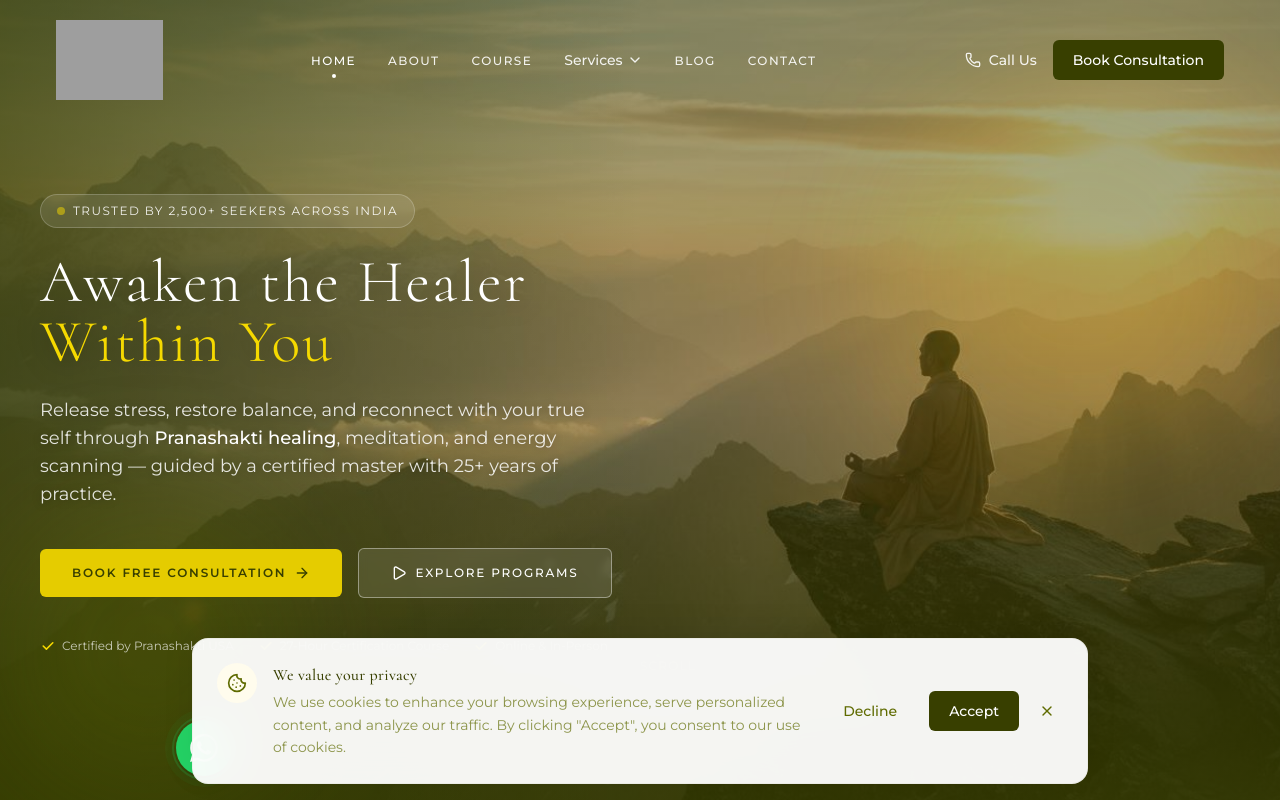
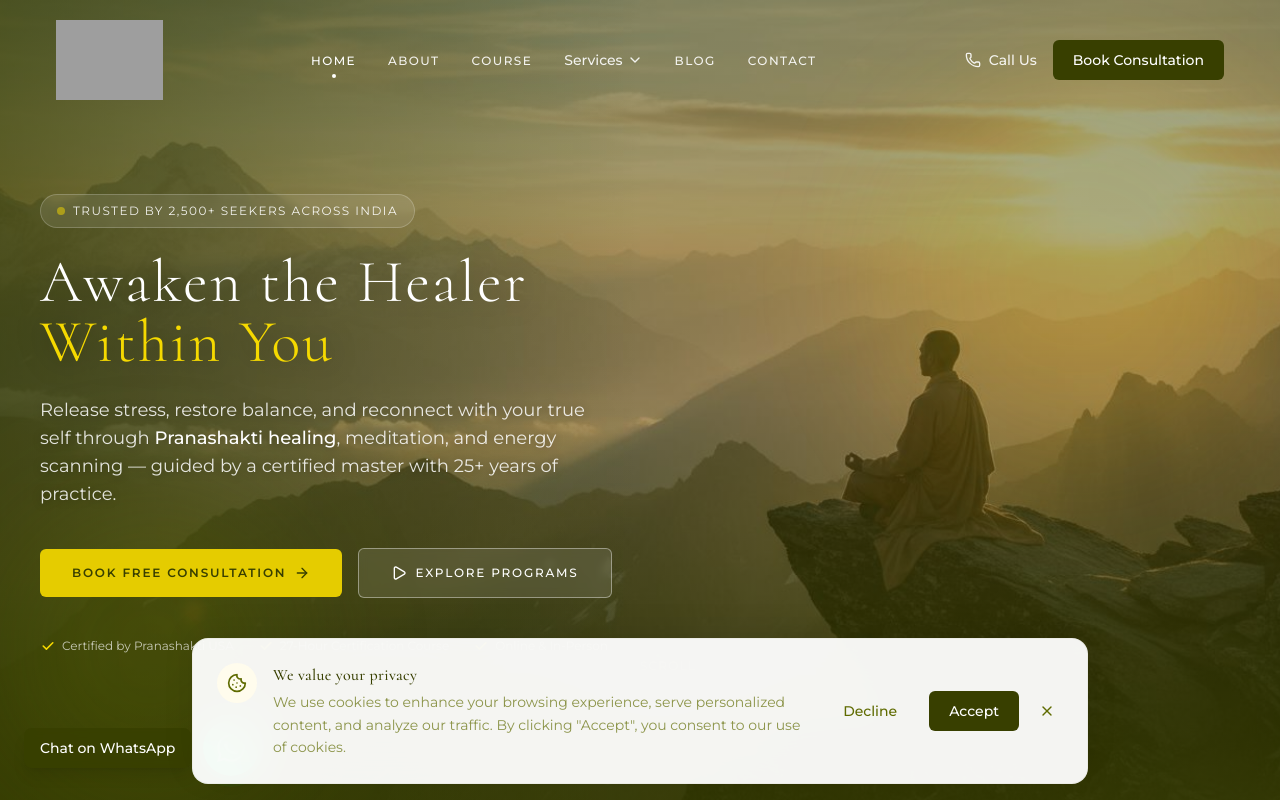
Before and after one commit to gyanamchoudhary/harshollash, a React (Vite) app in the folder app/: page / in a window 1280 px wide. Shown: the top 800 px of the page. Built offline with nearby package versions, Linux system fonts and the light colour scheme; grey boxes are pictures that could not be loaded.

Commit message:
fix: show Chat on WhatsApp text permanently to the left of the icon

```diff
--- a/app/src/components/WhatsAppButton.tsx
+++ b/app/src/components/WhatsAppButton.tsx
@@ -1,5 +1,3 @@
-import { useState } from 'react';
-
 function WhatsAppIcon({ className }: { className?: string }) {
   return (
     <svg
@@ -14,36 +12,27 @@ function WhatsAppIcon({ className }: { className?: string }) {
 }
 
 export default function WhatsAppButton() {
-  const [hovered, setHovered] = useState(false);
-
   return (
-    <div className="fixed bottom-6 left-6 z-50 flex items-center gap-3">
-      {/* Tooltip label */}
-      <div
-        className={`relative bg-green-950 text-white text-xs font-body font-medium px-3 py-2 rounded-lg shadow-lg whitespace-nowrap transition-all duration-300 ${
-          hovered ? 'opacity-100 translate-x-0' : 'opacity-0 -translate-x-2 pointer-events-none'
-        }`}
-      >
+    <a
+      href="https://wa.me/919999999999"
+      target="_blank"
+      rel="noopener noreferrer"
+      className="fixed bottom-6 left-6 z-50 flex items-center gap-3 group"
+      aria-label="Chat on WhatsApp"
+    >
+      {/* Text label — always visible on the left */}
+      <span className="font-body text-sm font-medium text-white bg-green-950/80 backdrop-blur-sm px-4 py-2.5 rounded-lg shadow-lg whitespace-nowrap transition-all duration-300 group-hover:bg-green-950">
         Chat on WhatsApp
-        <div className="absolute left-0 top-1/2 -translate-x-1 -translate-y-1/2 w-2 h-2 bg-green-950 rotate-45" />
-      </div>
+      </span>
 
       {/* Button */}
-      <a
-        href="https://wa.me/919999999999"
-        target="_blank"
-        rel="noopener noreferrer"
-        onMouseEnter={() => setHovered(true)}
-        onMouseLeave={() => setHovered(false)}
-        className="relative w-14 h-14 rounded-full bg-[#25D366] text-white shadow-lg flex items-center justify-center transition-all duration-300 hover:scale-110 hover:shadow-xl group"
-        aria-label="Chat on WhatsApp"
-      >
+      <span className="relative w-14 h-14 rounded-full bg-[#25D366] text-white shadow-lg flex items-center justify-center transition-all duration-300 group-hover:scale-110 group-hover:shadow-xl">
         {/* Breathing glow ring */}
         <span className="absolute inset-0 rounded-full bg-[#25D366]/30 animate-ping-slow" />
         <span className="absolute inset-[-3px] rounded-full border-2 border-[#25D366]/40 animate-pulse-gentle" />
 
         <WhatsAppIcon className="w-7 h-7 relative z-10" />
-      </a>
-    </div>
+      </span>
+    </a>
   );
 }
```
